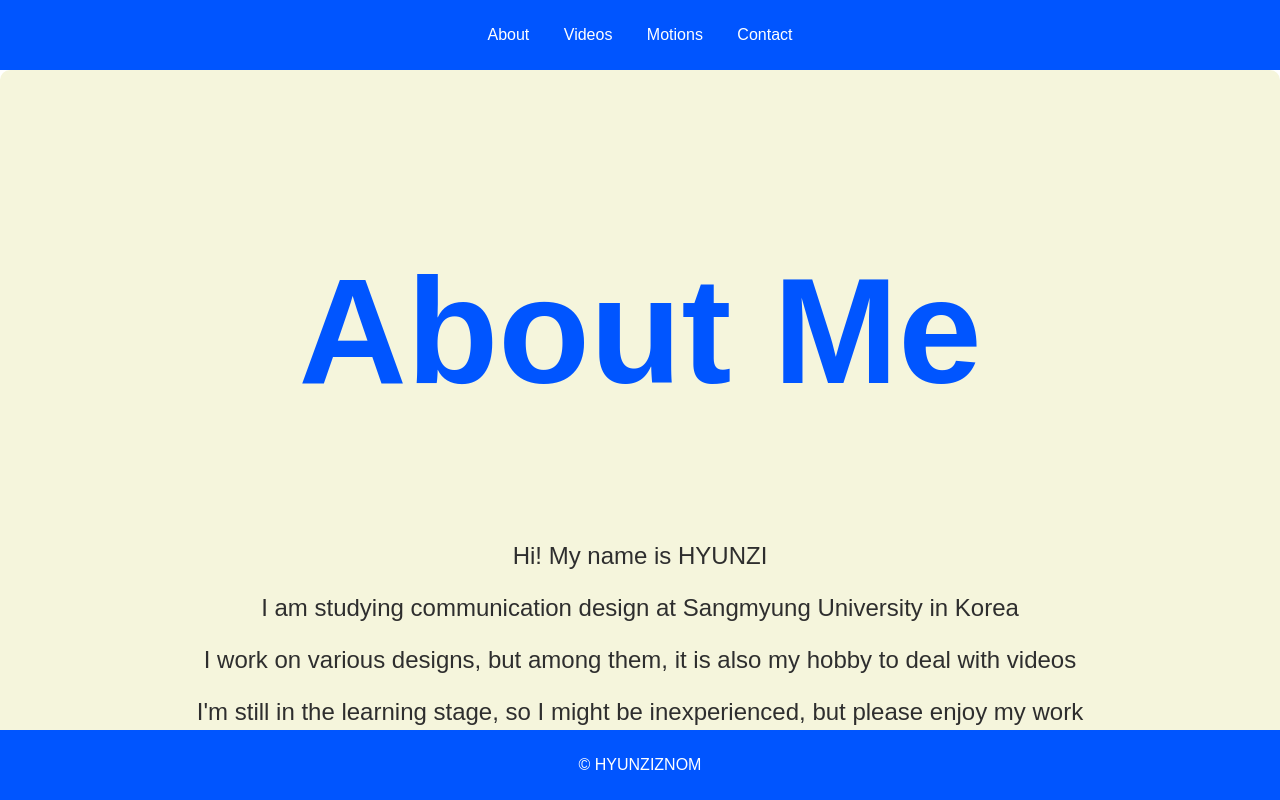
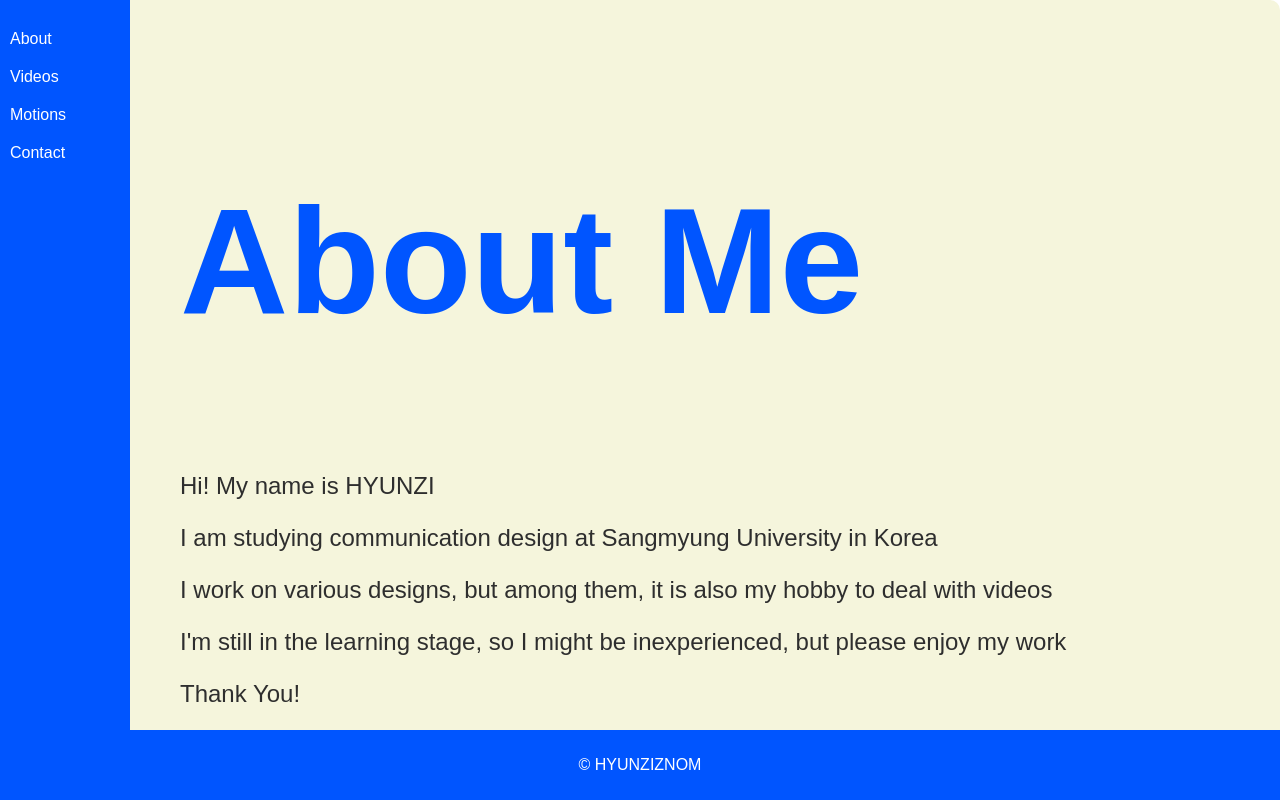
Before and after one commit to hyunziznom/WMD_final, a website: page index.html in a window 1280 px wide. Shown: the top 800 px of the page. Drawn offline with Linux system fonts and the light colour scheme.

Commit message:
기말과제중8

```diff
--- a/index.html
+++ b/index.html
@@ -7,21 +7,19 @@
     <link rel="stylesheet" href="./style/styles.css" />
   </head>
   <body>
-    <header>
-      <nav>
-        <ul>
-          <li><a href="#about">About</a></li>
-          <li><a href="#Videos">Videos</a></li>
-          <li><a href="#Motions">Motions</a></li>
-          <li><a href="#contact">Contact</a></li>
-        </ul>
-      </nav>
-    </header>
+    <nav class="sidebar">
+      <ul>
+        <li><a href="#About">About</a></li>
+        <li><a href="#Videos">Videos</a></li>
+        <li><a href="#Motions">Motions</a></li>
+        <li><a href="#Contact">Contact</a></li>
+      </ul>
+    </nav>
 
     <section id="hero"></section>
 
-    <section id="about">
-      <h2>About Me</h2>
+    <section id="About">
+      <h2 class="aboutme_title">About Me</h2>
       <p class="aboutme">Hi! My name is HYUNZI</p>
       <p class="aboutme">
         I am studying communication design at Sangmyung University in Korea
@@ -142,8 +140,8 @@
       </div>
     </section>
 
-    <section id="contact">
-      <h2>Contact</h2>
+    <section id="Contact">
+      <h2 class="contactme_title">Contact</h2>
       <p class="contactme">Email >> hyunjihada@gmail.com</p>
       <p class="contactme">Instagram >> @leenact_</p>
       <p class="contactme">
--- a/style/styles.scss
+++ b/style/styles.scss
@@ -77,16 +77,22 @@ nav ul li a:hover {
   color: rgb(185 209 255);
 }
 
-#about {
+#About {
   margin: 0;
   font-size: 6.25rem;
   color: #05f;
+  text-align: left;
   background-color: beige;
   border: 0.0625rem;
   border-radius: 0.625rem;
 }
 
+.aboutme_title {
+  margin-left: 10rem;
+}
+
 .aboutme {
+  margin-left: 10rem;
   font-size: 1.5rem;
   font-weight: 500;
   color: rgb(46 46 46);
@@ -103,16 +109,22 @@ nav ul li a:hover {
   background: url("hero-image.jpg") no-repeat center center/cover;
 }
 
-#contact {
+#Contact {
   margin: 0;
   font-size: 6.25rem;
   color: #05f;
+  text-align: left;
   background-color: beige;
   border: 0.0625rem;
   border-radius: 0.625rem;
 }
 
+.contactme_title {
+  margin-left: 10rem;
+}
+
 .contactme {
+  margin-left: 10rem;
   font-size: 3.75rem;
   font-weight: 500;
   color: rgb(255 115 0);
@@ -136,3 +148,40 @@ footer {
   text-align: center;
   background-color: #05f;
 }
+
+nav.sidebar {
+  position: fixed;
+  top: 0;
+  left: 0;
+  display: flex;
+  flex-direction: column;
+  justify-content: first baseline;
+  width: 130px;
+  height: 100vh;
+  padding-top: 20px;
+  color: white;
+  background-color: #05f;
+}
+
+nav.sidebar ul {
+  padding: 0;
+  margin: 0;
+  list-style: none;
+}
+
+nav.sidebar ul li {
+  margin: 20px 0;
+}
+
+nav.sidebar ul li a {
+  display: block;
+  padding: 10px;
+  color: white;
+  text-decoration: none;
+  transition: background-color 0.3s, color 0.3s;
+}
+
+nav.sidebar ul li a:hover {
+  color: rgb(255 115 0);
+  background-color: beige;
+}
```
Also changed, not shown: style/styles.css.
